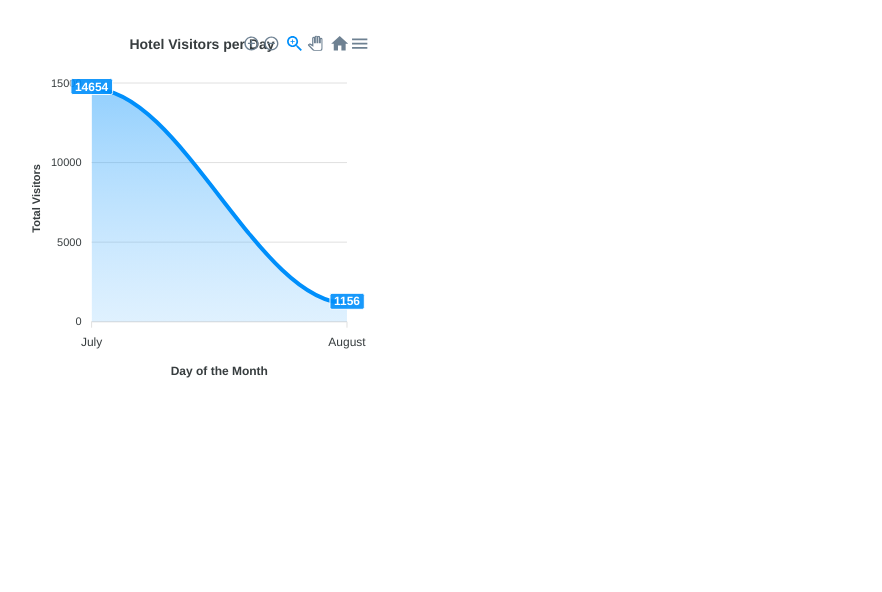
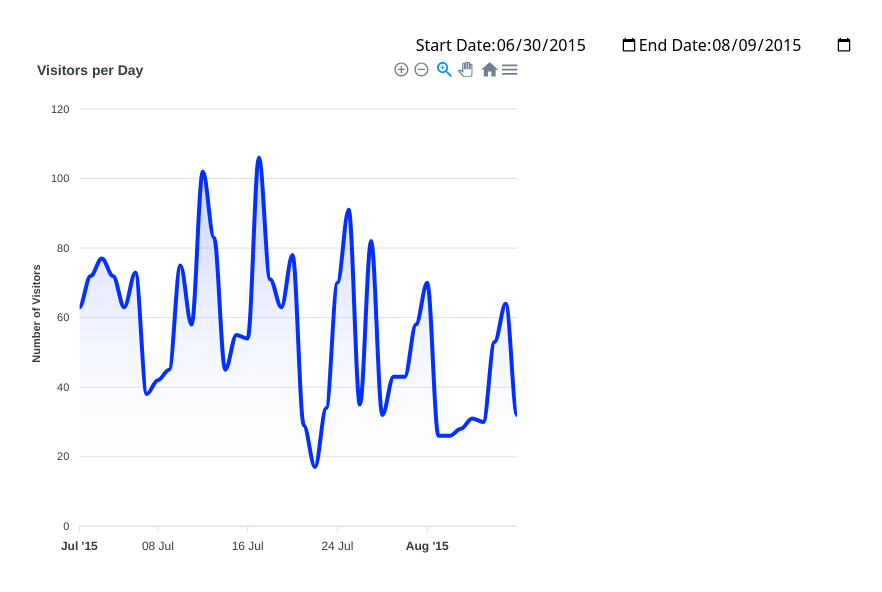
Before and after one commit to ALOK9442/waterdipassignment, a React (Vite) app: page / in a window 1280 px wide. Shown: the top 592 px of the page, without its empty margins (5-887 px from the left). Built offline with nearby package versions, Linux system fonts and the light colour scheme.

Commit message:
number of visitors chart done

```diff
--- a/src/App.tsx
+++ b/src/App.tsx
@@ -1,103 +1,35 @@
-import { useEffect, useState } from "react";
+import { useState } from "react";
 import "./App.css";
-import ReactApexChart from "react-apexcharts";
-
-interface Booking {
-  arrival_date_year: string;
-  arrival_date_month: string;
-  arrival_date_day_of_month: string;
-  adults: string;
-  children: string;
-  babies: string;
-  country: string;
-}
+import TimeChart from "./charts/timeseries";
 
 function App() {
-  const [data, setData] = useState<Booking[]>([]);
-  const [chartData, setChartData] = useState<{ visitorsPerDay: number[]; days: string[] }>({
-    visitorsPerDay: [],
-    days: [],
-  });
-
-  useEffect(() => {
-    fetch("/hotel_bookings_1000.csv")
-      .then((response) => response.text())
-      .then((text) => {
-        const rows = text.split("\n");
-        const dataRows = rows.slice(1);
-
-        const bookings = dataRows.map((row) => {
-          const values = row.split(",");
-          const booking: Booking = {
-            arrival_date_year: values[0],
-            arrival_date_month: values[1],
-            arrival_date_day_of_month: values[2],
-            adults: values[3],
-            children: values[4],
-            babies: values[5],
-            country: values[6],
-          };
-          return booking;
-        });
-
-        setData(bookings);
-      })
-      .catch((error) => console.error("Error loading CSV:", error));
-  }, []);
-
-  useEffect(() => {
-    const visitorsPerDay: Record<string, number> = {};
-
-    data.forEach((booking) => {
-      const day = booking.arrival_date_day_of_month;
-      const totalVisitors =
-        parseInt(booking.adults) +
-        parseInt(booking.children) +
-        parseInt(booking.babies);
-
-      if (visitorsPerDay[day]) {
-        visitorsPerDay[day] += totalVisitors;
-      } else {
-        visitorsPerDay[day] = totalVisitors;
-      }
-    });
-
-    const days = Object.keys(visitorsPerDay).sort((a, b) => Number(a) - Number(b));
-    const visitors = days.map((day) => visitorsPerDay[day]);
-
-    setChartData({ visitorsPerDay: visitors, days });
-  }, [data]);
-
-  const options = {
-    chart: {
-      id: "visitor-chart",
-    },
-    xaxis: {
-      categories: chartData.days,
-      title: {
-        text: "Day of the Month",
-      },
-    },
-    yaxis: {
-      title: {
-        text: "Total Visitors",
-      },
-    },
-    title: {
-      text: "Hotel Visitors per Day",
-      align: "center" as "center",
-    },
-  };
-
-
+  const [startDate, setStartDate] = useState<string>("2015-06-30");
+  const [endDate, setEndDate] = useState<string>("2015-08-09");
   return (
-    <ReactApexChart
-      options={options}
-      series={[{ name: "Visitors", data: chartData.visitorsPerDay }]}
-      type="area"
-      height={350}
-      width={350}
-    />
+    <div>
+      <div>
+        <label>
+          Start Date:
+          <input
+            type="date"
+            value={startDate}
+            onChange={(e) => setStartDate(e.target.value)}
+          />
+        </label>
+        <label>
+          End Date:
+          <input
+            type="date"
+            value={endDate}
+            onChange={(e) => setEndDate(e.target.value)}
+          />
+        </label>
+      </div>
+      <TimeChart
+        startDate={startDate}
+        endDate={endDate}
+      />
+    </div>
   );
 }
 
--- /dev/null
+++ b/src/charts/timeseries.tsx
@@ -0,0 +1,172 @@
+import { useEffect, useState } from "react";
+import ReactApexChart from "react-apexcharts";
+import { ApexOptions } from "apexcharts";
+
+interface Booking {
+  arrival_date_year: string;
+  arrival_date_month: string;
+  arrival_date_day_of_month: string;
+  adults: string;
+  children: string;
+  babies: string;
+  country: string;
+}
+
+interface TimeChartProps {
+  startDate: string;
+  endDate: string;
+}
+
+export default function TimeChart({
+  startDate,
+  endDate,
+}: TimeChartProps) {
+  const [data, setData] = useState<Booking[]>([]);
+  const [chartData, setChartData] = useState<{
+    visitorsPerDay: number[];
+    days: string[];
+  }>({
+    visitorsPerDay: [],
+    days: [],
+  });
+
+  useEffect(() => {
+    fetch("/hotel_bookings_1000.csv")
+      .then((response) => response.text())
+      .then((text) => {
+        const rows = text.split("\n");
+        const dataRows = rows.slice(1).filter((row) => row.trim() !== "");
+
+        const bookings = dataRows.map((row) => {
+          const values = row.split(",").map((value) => value.trim());
+          const booking: Booking = {
+            arrival_date_year: values[1],
+            arrival_date_month: values[2],
+            arrival_date_day_of_month: values[3],
+            adults: values[4],
+            children: values[5],
+            babies: values[6],
+            country: values[7],
+          };
+          return booking;
+        });
+
+        setData(bookings);
+      })
+      .catch((error) => console.error("Error loading CSV:", error));
+  }, []);
+
+  useEffect(() => {
+    const visitorsPerDay: Record<string, number> = {};
+
+    const filteredData = data.filter((booking) => {
+      const bookingDate = new Date(
+        `${booking.arrival_date_year}-${booking.arrival_date_month}-${booking.arrival_date_day_of_month}`
+      );
+      return (
+        (!startDate || bookingDate >= new Date(startDate)) &&
+        (!endDate || bookingDate <= new Date(endDate))
+      );
+    });
+
+    filteredData.forEach((booking) => {
+      const {
+        arrival_date_year,
+        arrival_date_month,
+        arrival_date_day_of_month,
+      } = booking;
+      const day = `${arrival_date_year}-${arrival_date_month}-${arrival_date_day_of_month}`;
+      const totalVisitors =
+        parseInt(booking.adults || "0") +
+        parseInt(booking.children || "0") +
+        parseInt(booking.babies || "0");
+
+      visitorsPerDay[day] = (visitorsPerDay[day] || 0) + totalVisitors;
+    });
+    console.log(visitorsPerDay);
+    const days = Object.keys(visitorsPerDay).sort(
+      (a, b) => new Date(a).getTime() - new Date(b).getTime()
+    );
+    const visitors = days.map((day) => visitorsPerDay[day]);
+
+    setChartData({ visitorsPerDay: visitors, days });
+  }, [data, startDate, endDate]);
+
+  const options: ApexOptions = {
+    series: [
+      {
+        name: "Visitors",
+        data: chartData.visitorsPerDay,
+      },
+    ],
+    chart: {
+      type: "area",
+      stacked: false,
+      height: 500,
+      zoom: {
+        type: "x",
+        enabled: true,
+        autoScaleYaxis: true,
+      },
+      toolbar: {
+        autoSelected: "zoom",
+        tools: { pan: true },
+      },
+    },
+    dataLabels: {
+      enabled: false,
+    },
+    markers: {
+      size: 0,
+    },
+    title: {
+      text: "Visitors per Day",
+      align: "left",
+    },
+    fill: {
+      type: "gradient",
+      colors: ["#0330fc", "#fcba03", "#000"],
+      gradient: {
+        shadeIntensity: 1,
+        inverseColors: false,
+        opacityFrom: 0.5,
+        opacityTo: 0,
+        stops: [0, 90, 100],
+      },
+    },
+    yaxis: {
+      labels: {
+        formatter: function (val) {
+          return val.toFixed(0);
+        },
+      },
+      title: {
+        text: "Number of Visitors",
+      },
+    },
+    xaxis: {
+      type: "datetime",
+      categories: chartData.days,
+    },
+    tooltip: {
+      shared: false,
+      y: {
+        formatter: function (val) {
+          return val.toFixed(0);
+        },
+      },
+    },
+  };
+
+  return (
+    <div>
+      <ReactApexChart
+        options={options}
+        series={[{ name: "Visitors", data: chartData.visitorsPerDay }]}
+        type="area"
+        height={500}
+        width={500}
+      />
+    </div>
+  );
+}
```
